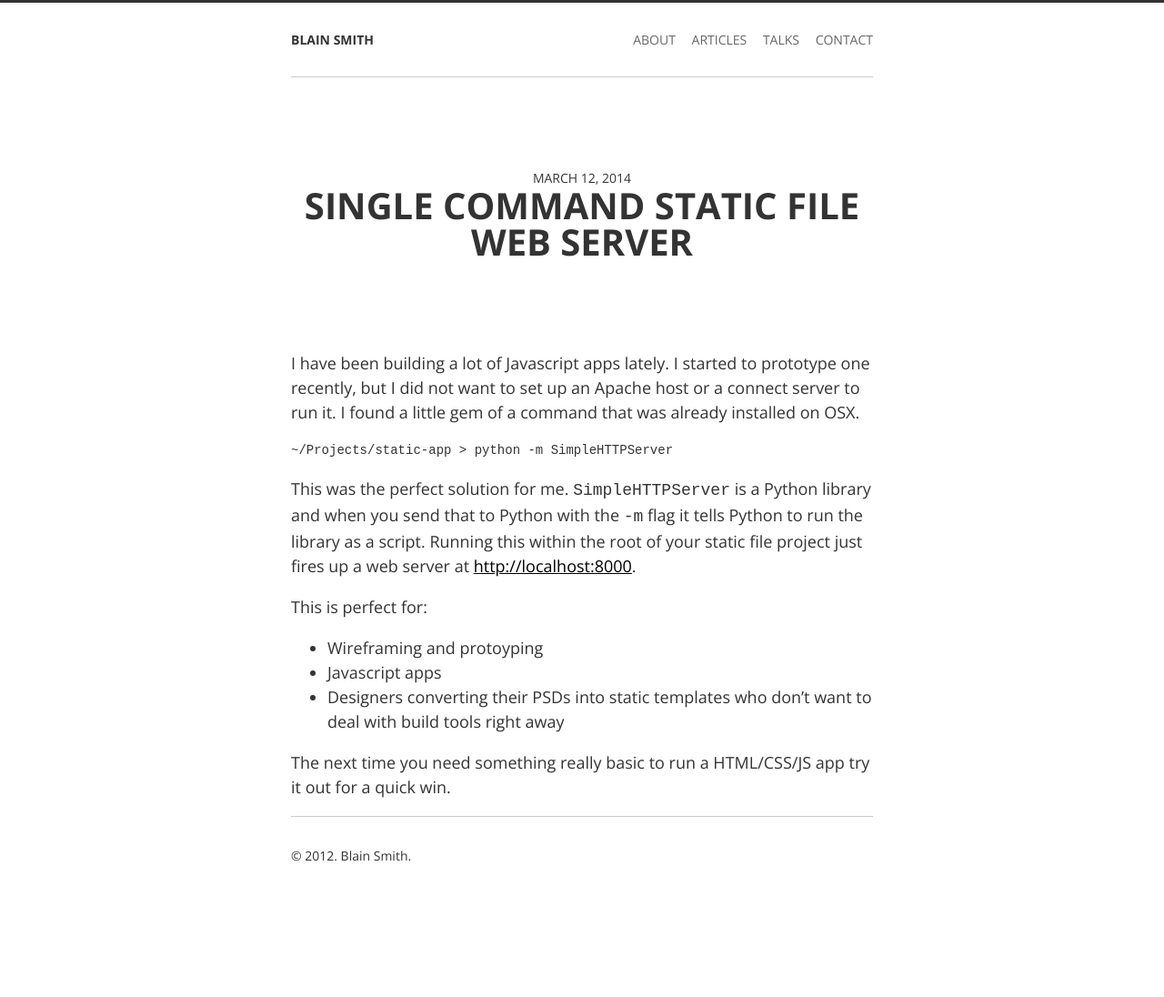
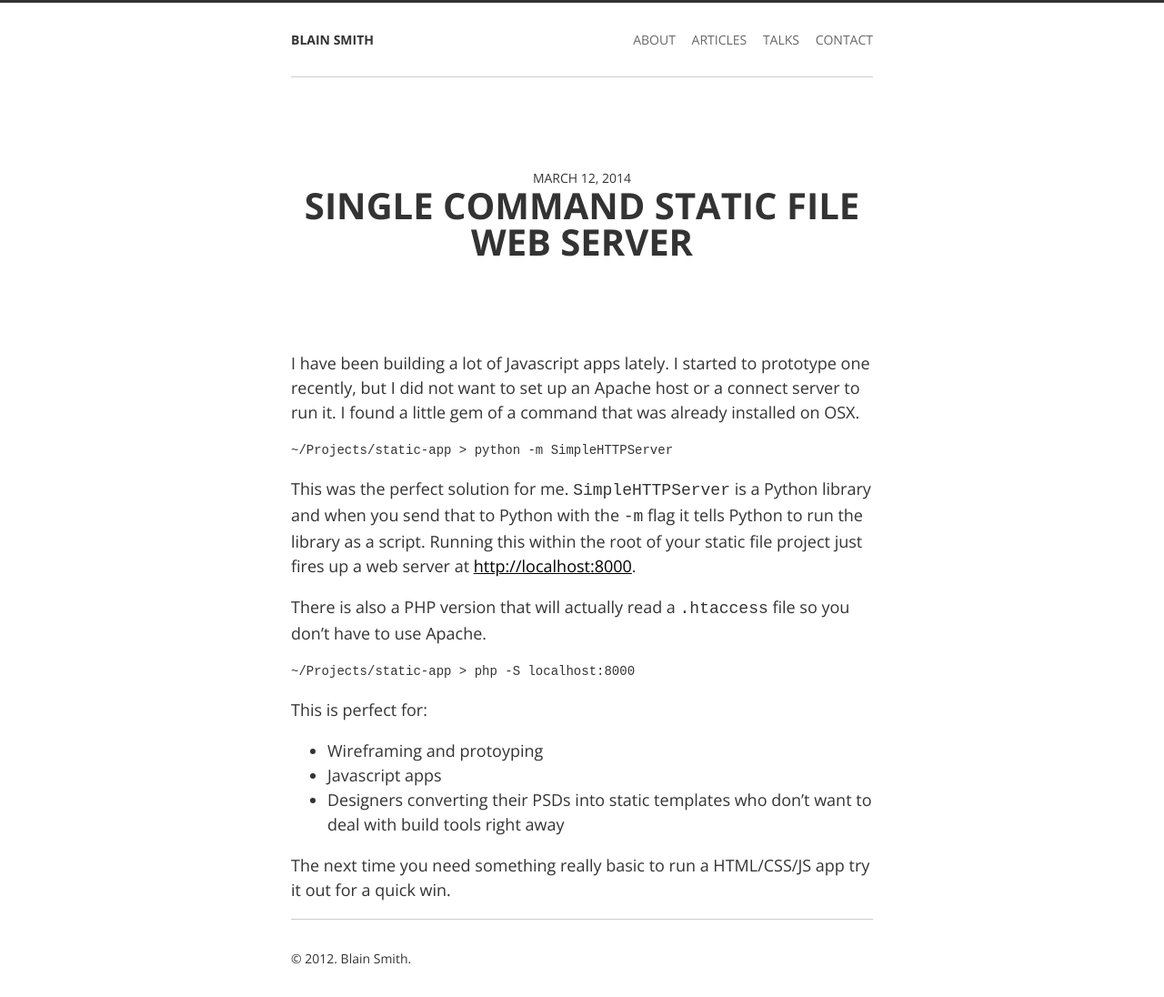
Before and after one commit to blainsmith/blainsmith.com, a Jekyll site: the page built from _posts/2014-03-12-single-command-static-file-web-server.md, in a window 1280 px wide. Shown: the whole page at 91% size. Built offline with Jekyll 4.4.1, drawn with Linux system fonts in a browser that asks for light colours; comment, search, counter and statistics services are not loaded; before the commit the page ends 983 px from its top, so only the background shows below that.

Commit message:
add php web server info

````diff
--- a/_posts/2014-03-12-single-command-static-file-web-server.md
+++ b/_posts/2014-03-12-single-command-static-file-web-server.md
@@ -10,6 +10,12 @@ I have been building a lot of Javascript apps lately. I started to prototype one
 
 This was the perfect solution for me. `SimpleHTTPServer` is a Python library and when you send that to Python with the `-m` flag it tells Python to run the library as a script. Running this within the root of your static file project just fires up a web server at <a href="http://localhost:8000">http://localhost:8000</a>.
 
+There is also a PHP version that will actually read a `.htaccess` file so you don't have to use Apache.
+
+```
+~/Projects/static-app > php -S localhost:8000
+```
+
 This is perfect for:
 
 - Wireframing and protoyping
````
